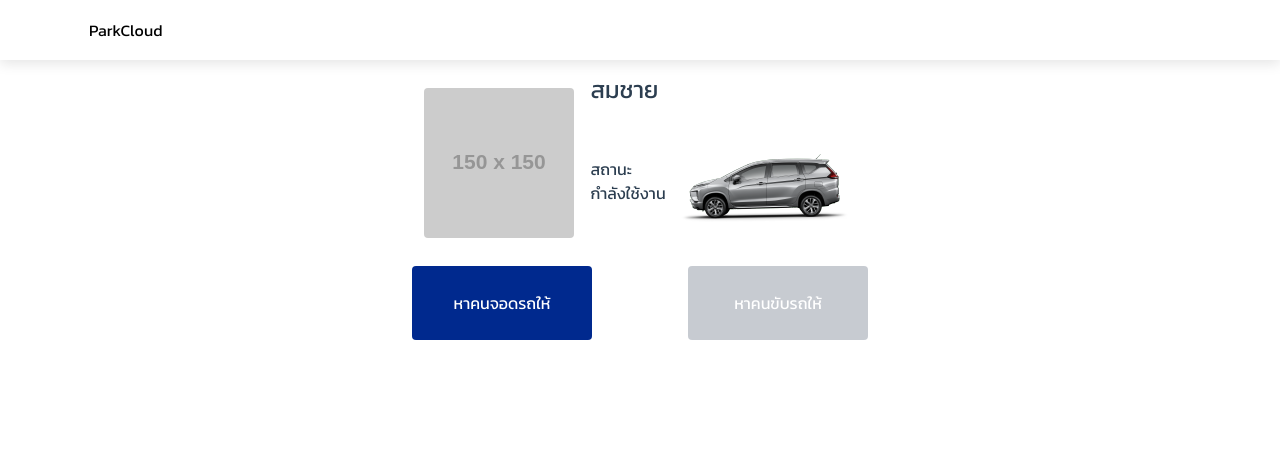
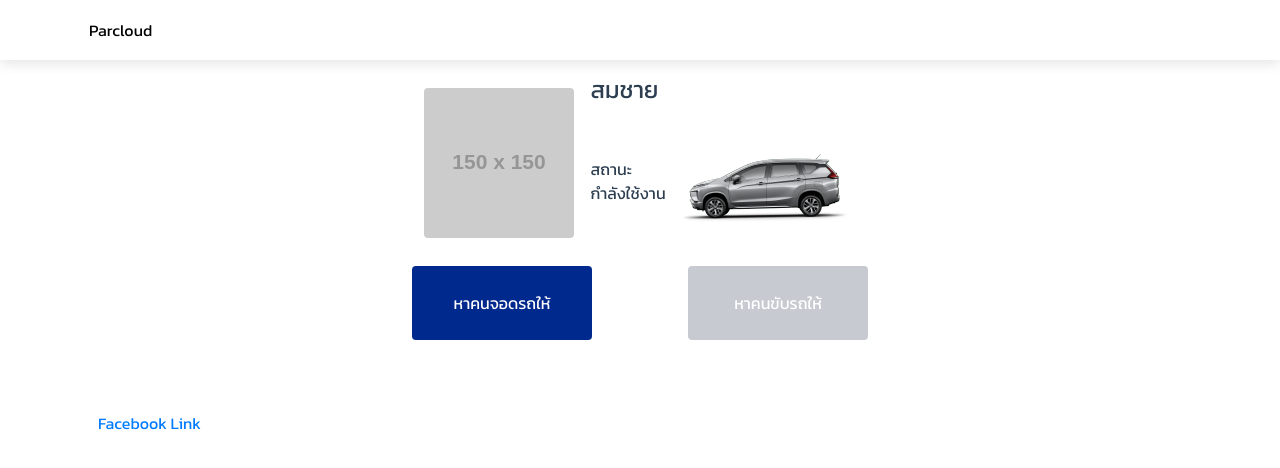
Before and after one commit to WebmasterCamp/ywc17-workshop-h, a Vue app: page /home in a window 1280 px wide. Shown: the top 468 px of the page. Built offline with nearby package versions, Linux system fonts and the light colour scheme; a web font is replaced by a local one.

Commit message:
face link

```diff
--- a/src/components/Header.vue
+++ b/src/components/Header.vue
@@ -2,12 +2,12 @@
     <header>
       <div class="container">
           <div class="desktop-header d-none d-sm-flex justify-content-between align-items-center">
-              <p>ParkCloud</p>
+              <p>Parcloud</p>
             <ul class="desktop-header justify-content-center list-unstyled m-0">
             </ul>
           </div>
         <div class="mobile-header py-1 d-flex d-sm-none justify-content-between align-items-center">
-        <p>ParkCloud</p>
+        <p>Parcloud</p>
           <button class="hamburger-div" @click="() => setShowMenu()">
             <div v-bind:class="{ show: isShowMenu }" id="hamburger">
               <span />
--- a/src/pages/home/HomePage.vue
+++ b/src/pages/home/HomePage.vue
@@ -33,6 +33,7 @@
                         <p class="mb-0">หาคนขับรถให้</p>
                     </button>
                 </div>
+    <a href="https://www.facebook.com/parcloud/" class="btn btn-link mt-5">Facebook Link</a>
     </div>
   </div>
 </template>
```
